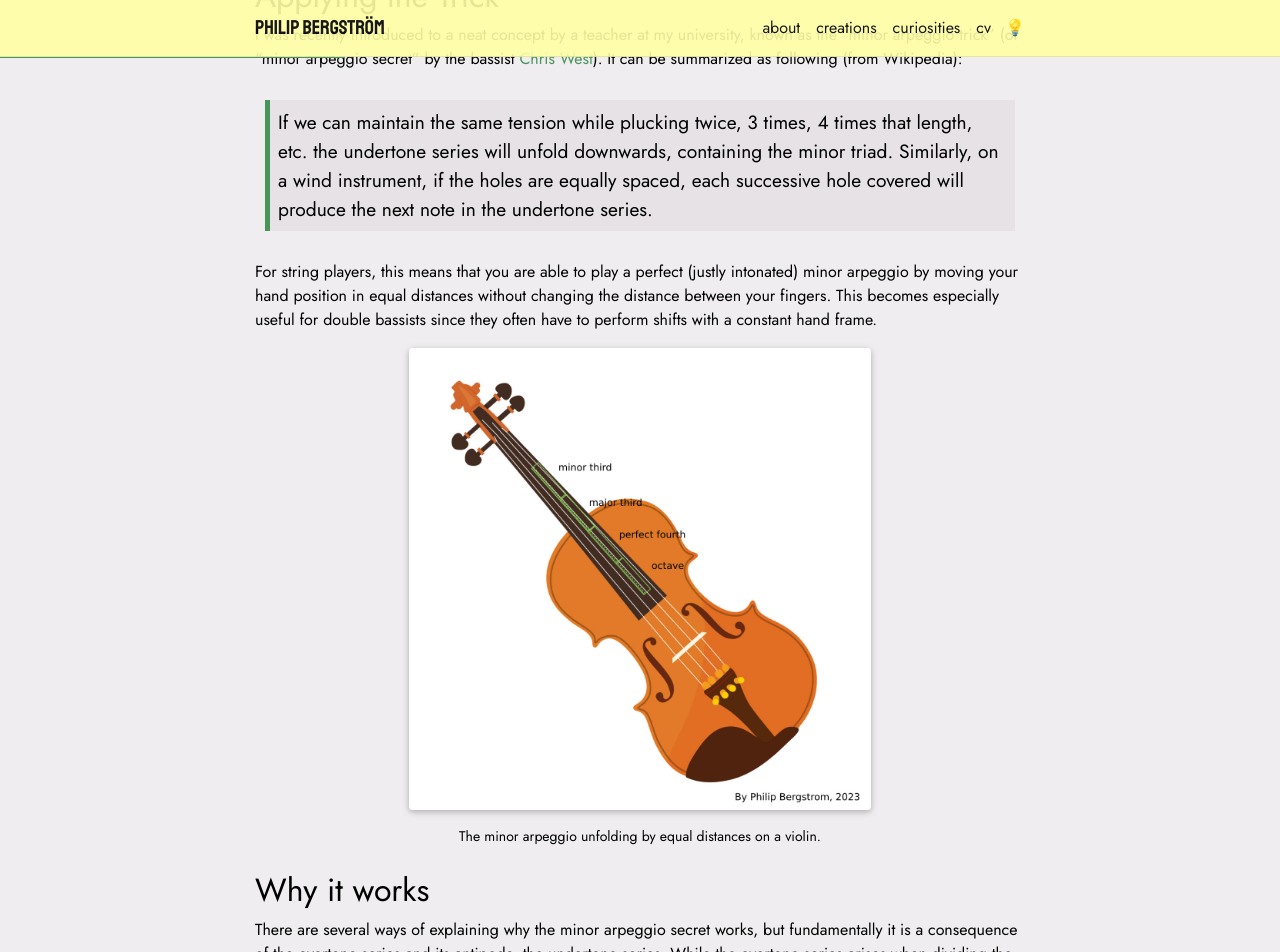
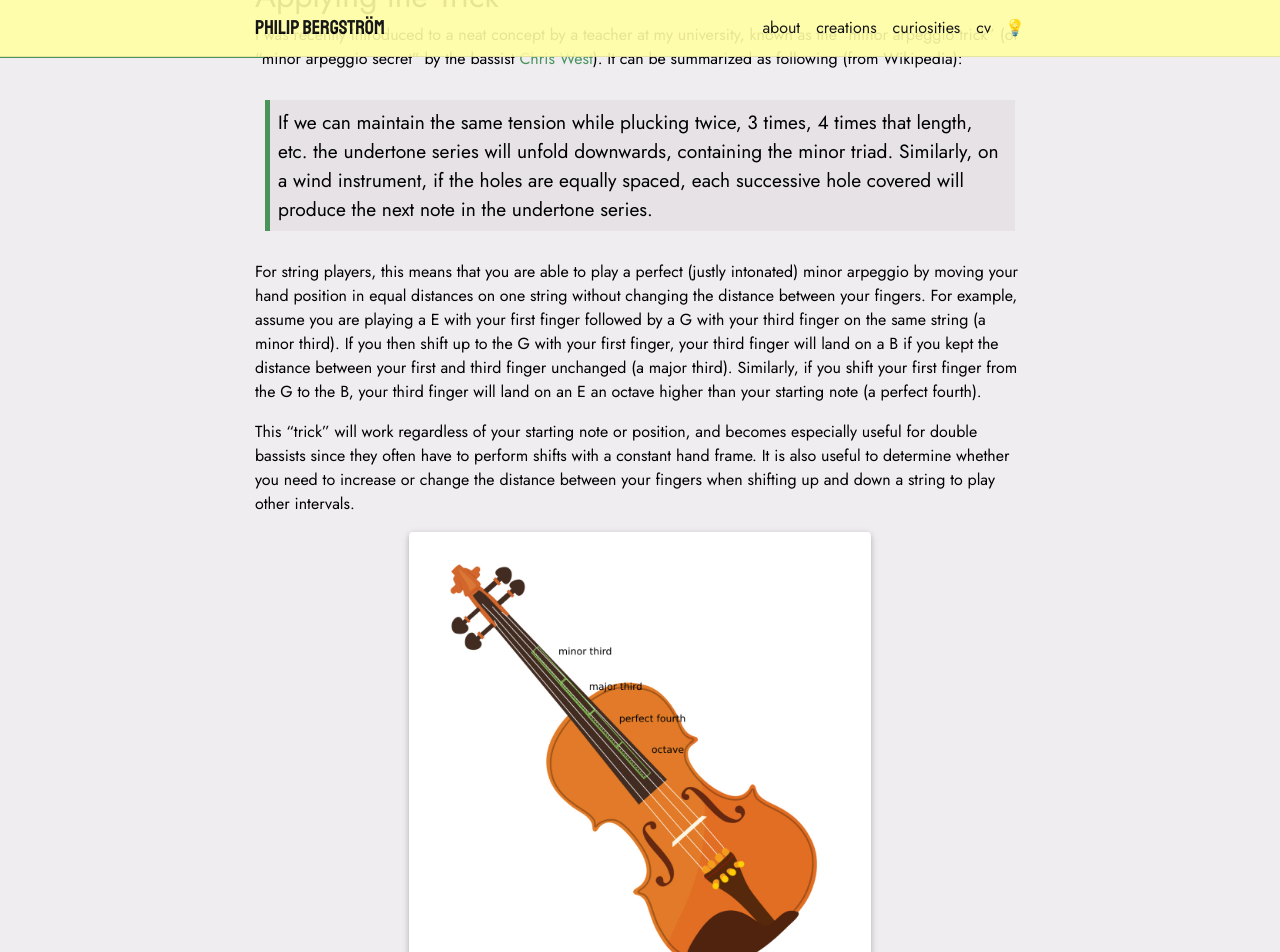
Before and after one commit to phber/phber.github.io, a Jekyll site: the page built from _projects/minor-arpeggio.md, in a window 1280 px wide and 1400 px high, scrolled down 241 px. Shown: the top 952 px of the window. Built offline with Jekyll 4.4.1, drawn with Linux system fonts in a browser that asks for light colours; comment, search, counter and statistics services are not loaded; a style sheet for code colours, icons or effects is not loaded; some of the changed text lies outside the part shown.

Commit message:
Update minor-arpeggio.md

```diff
--- a/_projects/minor-arpeggio.md
+++ b/_projects/minor-arpeggio.md
@@ -13,7 +13,9 @@ I was recently introduced to a neat concept by a teacher at my university, known
 >If we can maintain the same tension while plucking twice, 3 times, 4 times that length, etc. the undertone series will unfold downwards, containing the minor triad. Similarly, on a wind instrument, if the holes are equally spaced, each successive hole covered will produce the next note in the undertone series.
 
 For string players, this means that you are able to play a perfect (justly intonated) minor
-arpeggio by moving your hand position in equal distances without changing the distance between your fingers. This becomes especially useful for double bassists since they often have to perform shifts with a constant hand frame.
+arpeggio by moving your hand position in equal distances on one string without changing the distance between your fingers. For example, assume you are playing a E with your first finger followed by a G with your third finger on the same string (a minor third). If you then shift up to the G with your first finger, your third finger will land on a B if you kept the distance between your first and third finger unchanged (a major third). Similarly, if you shift your first finger from the G to the B, your third finger will land on an E an octave higher than your starting note (a perfect fourth).
+
+This "trick" will work regardless of your starting note or position, and becomes especially useful for double bassists since they often have to perform shifts with a constant hand frame. It is also useful to determine whether you need to increase or change the distance between your fingers when shifting up and down a string to play other intervals.
 
 {% include figure.html center=true width="60%" path="assets/img/arpeggiosecret.jpg" class="img-fluid rounded z-depth-1" zoomable=true%}
  <div class="caption">
@@ -22,7 +24,7 @@ The minor arpeggio unfolding by equal distances on a violin.
 
 ## Why it works
 
-There are several ways of explaining why the minor arpeggio secret works, but fundamentally it is a consequence of the overtone series and its antipode, the undertone series. While the overtone series arises when dividing the string into integer divions, the undertone series unfolds by doing the opposite, i.e. multiplying the string length by integers.
+There are several ways of explaining why the minor arpeggio secret works, but fundamentally it is a consequence of the overtone series and its antipode, the undertone series. While the overtone series arises when dividing the string into integer divions, the undertone series unfolds by doing the opposite, i.e. multiplying the string length by integers. In other words, we will play notes from the undertone series if we shorten or lengthen the string by equal distance intervals.
 
 As an example, the fundamentals 1-6 of the undertone series of C form the shape of a pure minor arpeggio from F:
 
@@ -31,7 +33,7 @@ As an example, the fundamentals 1-6 of the undertone series of C form the shape
 The undertone series on C.
 </div>
 
-When we are going up the fingerboard, we are shortening (rather than lengthening) the string which means that we will play the notes of the undertone series going backwards. For example, if we imagine a string which produces the tone F3 and divide it into 6 equal parts we will play the following notes:
+When we are going up the fingerboard, we are shortening (rather than lengthening) the string which means that we will play the notes of the undertone series going backwards. For example, if we imagine a string which produces the tone F3 and divide it into 6 equal parts we will generate the following notes and intervals:
 
 | Length ratio | Interval | Pitch |
 |--------------|----------|-------|
@@ -45,3 +47,5 @@ When we are going up the fingerboard, we are shortening (rather than lengthening
  <div class="caption">
 The minor arpeggio from F3 derived from the undertone series on C.
 </div>
+
+Consequently, we are playing notes from the undertone series on C when we are using the minor arpeggio trick to play an F-minor arpeggio on one string.
```
